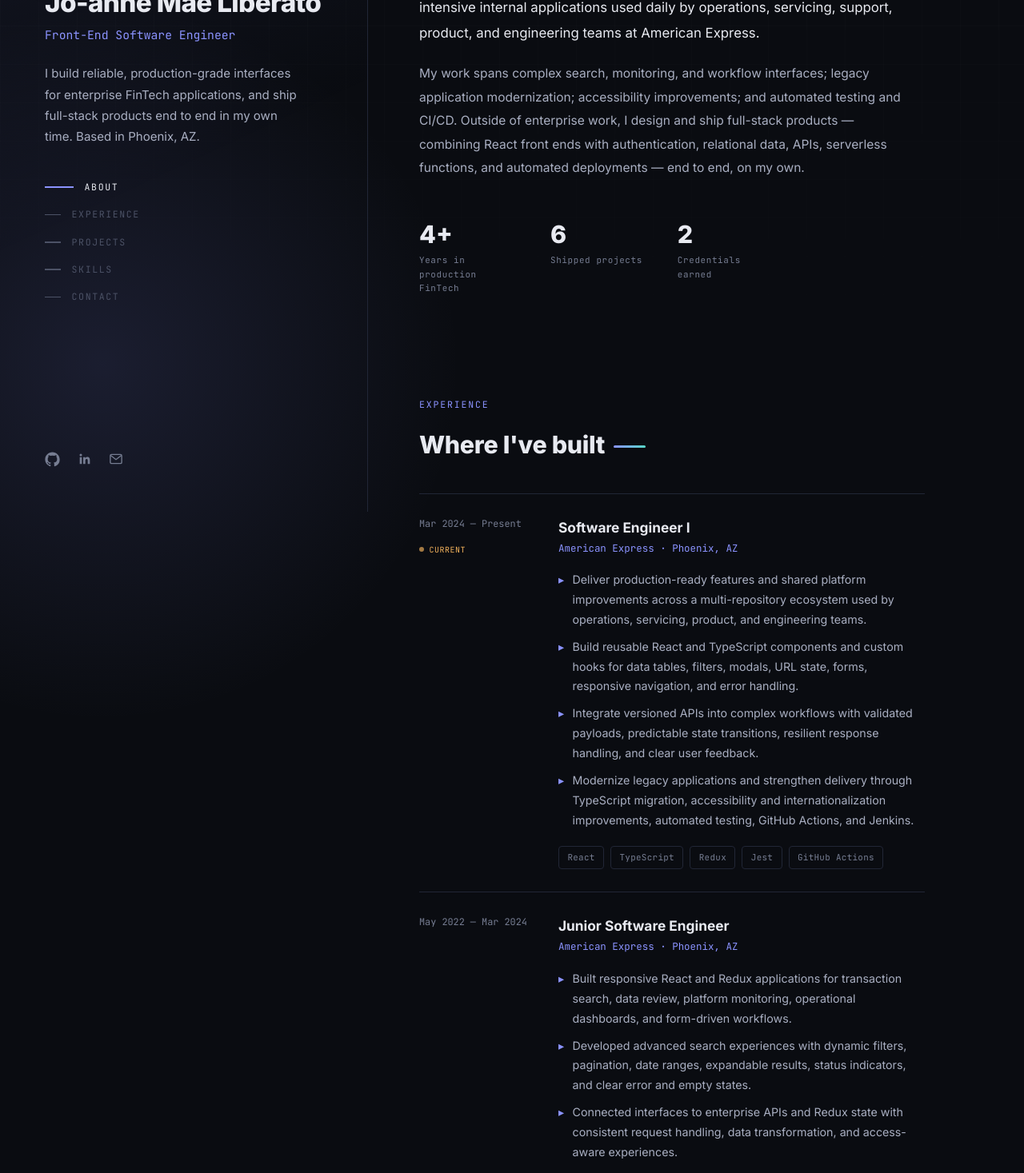
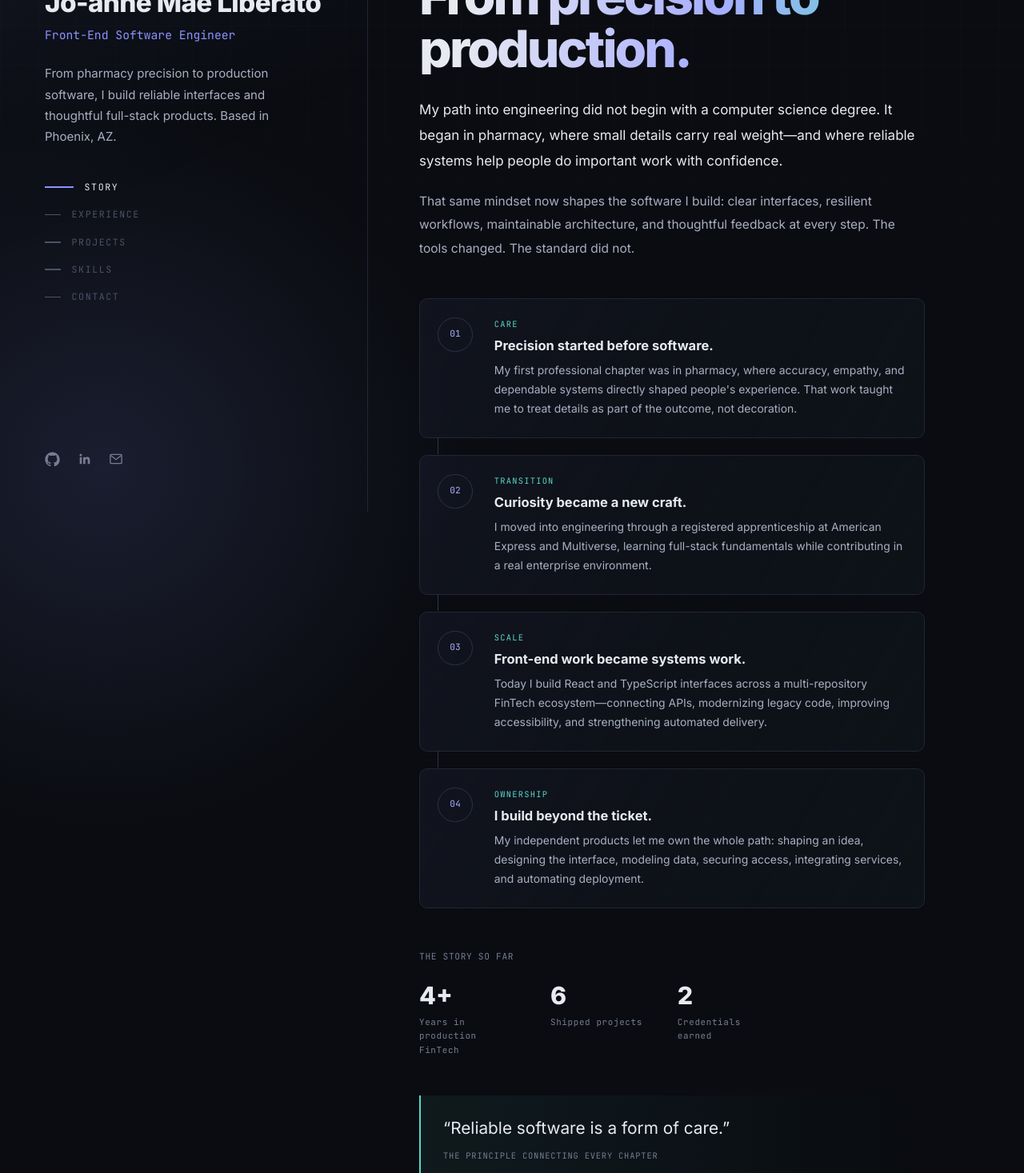
Before and after one commit to joannembl/joannembl, a React (Create React App) app: page / in a window 1280 px wide. Shown: the part 160-1627 px from the top of the page at 80% size. Built offline with nearby package versions, Linux system fonts and the light colour scheme.

Commit message:
Tell career story through portfolio

```diff
--- a/src/App.jsx
+++ b/src/App.jsx
@@ -3,11 +3,38 @@ import { useState, useEffect, useRef } from "react";
 // ─── DATA ────────────────────────────────────────────────────────────────────
 
 const nav = [
-  { id: "about", label: "About" },
+  { id: "story", label: "Story" },
   { id: "experience", label: "Experience" },
   { id: "projects", label: "Projects" },
   { id: "skills", label: "Skills" },
   { id: "contact", label: "Contact" },
+];
+
+const storyChapters = [
+  {
+    number: "01",
+    label: "Care",
+    title: "Precision started before software.",
+    copy: "My first professional chapter was in pharmacy, where accuracy, empathy, and dependable systems directly shaped people's experience. That work taught me to treat details as part of the outcome, not decoration.",
+  },
+  {
+    number: "02",
+    label: "Transition",
+    title: "Curiosity became a new craft.",
+    copy: "I moved into engineering through a registered apprenticeship at American Express and Multiverse, learning full-stack fundamentals while contributing in a real enterprise environment.",
+  },
+  {
+    number: "03",
+    label: "Scale",
+    title: "Front-end work became systems work.",
+    copy: "Today I build React and TypeScript interfaces across a multi-repository FinTech ecosystem—connecting APIs, modernizing legacy code, improving accessibility, and strengthening automated delivery.",
+  },
+  {
+    number: "04",
+    label: "Ownership",
+    title: "I build beyond the ticket.",
+    copy: "My independent products let me own the whole path: shaping an idea, designing the interface, modeling data, securing access, integrating services, and automating deployment.",
+  },
 ];
 
 const experience = [
@@ -256,6 +283,18 @@ const globalCss = `
     background: linear-gradient(90deg, var(--accent), var(--cyan));
   }
 
+  .story-card { position: relative; }
+  .story-card::after {
+    content: ""; position: absolute; left: 1.35rem; bottom: -1.35rem;
+    width: 1px; height: 1.35rem; background: var(--border-hover);
+  }
+  .story-card:last-child::after { display: none; }
+
+  .story-word {
+    background: linear-gradient(100deg, var(--text) 10%, var(--accent-bright) 58%, var(--cyan));
+    -webkit-background-clip: text; background-clip: text; color: transparent;
+  }
+
   .skip-link {
     position: absolute; left: -999px; top: 0; z-index: 999;
     background: var(--accent); color: #08090d; padding: 0.75rem 1.25rem;
@@ -278,8 +317,9 @@ const globalCss = `
     .layout { flex-direction: column !important; }
     .hero-name { font-size: clamp(2rem,8vw,2.6rem) !important; }
     section { padding: 3.5rem 0 !important; }
-    .exp-grid, .proj-featured-grid, .proj-grid, .skills-grid { grid-template-columns: 1fr !important; }
+    .exp-grid, .proj-featured-grid, .proj-grid, .skills-grid, .story-grid { grid-template-columns: 1fr !important; }
     .exp-row { grid-template-columns: 1fr !important; gap: 0.4rem !important; }
+    .story-card { grid-template-columns: 2.8rem 1fr !important; }
   }
 `;
 
@@ -396,7 +436,7 @@ function Sidebar() {
           Front-End Software Engineer
         </p>
         <p className="sidebar-desc" style={{ fontSize: "0.94rem", color: "var(--text-body)", lineHeight: 1.75, maxWidth: "320px", marginBottom: "2.5rem" }}>
-          I build reliable, production-grade interfaces for enterprise FinTech applications, and ship full-stack products end to end in my own time. Based in Phoenix, AZ.
+          From pharmacy precision to production software, I build reliable interfaces and thoughtful full-stack products. Based in Phoenix, AZ.
         </p>
 
         <nav className="sidebar-nav" aria-label="Section navigation">
@@ -440,7 +480,7 @@ function Sidebar() {
 
 // ─── ABOUT ────────────────────────────────────────────────────────────────────
 
-function About() {
+function Story() {
   const [ref, inView] = useInView();
   const stats = [
     { num: "4+", label: "Years in production FinTech" },
@@ -449,18 +489,42 @@ function About() {
   ];
 
   return (
-    <section id="about" ref={ref} style={{
+    <section id="story" ref={ref} style={{
       padding: "5.5rem 0 4rem", opacity: inView ? 1 : 0,
       transform: inView ? "translateY(0)" : "translateY(14px)",
       transition: "opacity 0.6s ease, transform 0.6s ease",
     }}>
-      <Eyebrow>About</Eyebrow>
-      <p style={{ fontSize: "1.05rem", color: "var(--text)", lineHeight: 1.9, maxWidth: "620px", marginBottom: "1.2rem" }}>
-        I'm a front-end software engineer with four-plus years building reliable, data-intensive internal applications used daily by operations, servicing, support, product, and engineering teams at American Express.
+      <Eyebrow>The opening chapter</Eyebrow>
+      <h2 className="story-word" style={{ fontSize: "clamp(2.35rem,5vw,4.4rem)", fontWeight: 800, letterSpacing: "-0.045em", lineHeight: 1.02, maxWidth: "680px", marginBottom: "1.75rem" }}>
+        From precision to production.
+      </h2>
+      <p style={{ fontSize: "1.06rem", color: "var(--text)", lineHeight: 1.9, maxWidth: "620px", marginBottom: "1.2rem" }}>
+        My path into engineering did not begin with a computer science degree. It began in pharmacy, where small details carry real weight—and where reliable systems help people do important work with confidence.
       </p>
-      <p style={{ fontSize: "0.97rem", color: "var(--text-body)", lineHeight: 1.9, maxWidth: "620px", marginBottom: "2.75rem" }}>
-        My work spans complex search, monitoring, and workflow interfaces; legacy application modernization; accessibility improvements; and automated testing and CI/CD. Outside of enterprise work, I design and ship full-stack products — combining React front ends with authentication, relational data, APIs, serverless functions, and automated deployments — end to end, on my own.
+      <p style={{ fontSize: "0.97rem", color: "var(--text-body)", lineHeight: 1.9, maxWidth: "620px", marginBottom: "3rem" }}>
+        That same mindset now shapes the software I build: clear interfaces, resilient workflows, maintainable architecture, and thoughtful feedback at every step. The tools changed. The standard did not.
       </p>
+
+      <div className="story-grid" style={{ display: "grid", gridTemplateColumns: "1fr", gap: "1.35rem", marginBottom: "3.25rem" }}>
+        {storyChapters.map((chapter) => (
+          <article key={chapter.number} className="story-card" style={{
+            display: "grid", gridTemplateColumns: "3.4rem 1fr", gap: "1rem",
+            padding: "1.4rem", border: "1px solid var(--border)", borderRadius: "10px",
+            background: "linear-gradient(120deg, rgba(139,147,255,0.06), rgba(16,20,28,0.72) 48%, rgba(88,214,199,0.035))",
+          }}>
+            <div style={{ ...mono, width: "2.7rem", height: "2.7rem", display: "grid", placeItems: "center", borderRadius: "50%", border: "1px solid var(--border-hover)", color: "var(--accent-bright)", fontSize: "0.7rem" }}>
+              {chapter.number}
+            </div>
+            <div>
+              <div style={{ ...mono, color: "var(--cyan)", fontSize: "0.65rem", letterSpacing: "0.12em", textTransform: "uppercase", marginBottom: "0.35rem" }}>{chapter.label}</div>
+              <h3 style={{ color: "var(--text)", fontSize: "1.03rem", marginBottom: "0.45rem" }}>{chapter.title}</h3>
+              <p style={{ color: "var(--text-body)", fontSize: "0.87rem", lineHeight: 1.72 }}>{chapter.copy}</p>
+            </div>
+          </article>
+        ))}
+      </div>
+
+      <div style={{ ...mono, color: "var(--text-muted)", fontSize: "0.7rem", letterSpacing: "0.06em", marginBottom: "1rem" }}>THE STORY SO FAR</div>
       <div style={{ display: "flex", gap: "2.75rem", flexWrap: "wrap" }}>
         {stats.map((s) => (
           <div key={s.label}>
@@ -469,6 +533,16 @@ function About() {
           </div>
         ))}
       </div>
+      <blockquote style={{
+        marginTop: "3rem", padding: "1.5rem 1.75rem", borderLeft: "2px solid var(--cyan)",
+        background: "linear-gradient(90deg, rgba(88,214,199,0.07), transparent)",
+        color: "var(--text)", fontSize: "clamp(1.05rem,2.2vw,1.3rem)", lineHeight: 1.6,
+      }}>
+        “Reliable software is a form of care.”
+        <span style={{ ...mono, display: "block", marginTop: "0.6rem", color: "var(--text-muted)", fontSize: "0.65rem", letterSpacing: "0.08em", textTransform: "uppercase" }}>
+          The principle connecting every chapter
+        </span>
+      </blockquote>
     </section>
   );
 }
@@ -516,7 +590,7 @@ function Experience() {
   return (
     <section id="experience" style={{ padding: "4rem 0" }}>
       <Eyebrow>Experience</Eyebrow>
-      <SectionTitle>Where I've built</SectionTitle>
+      <SectionTitle>The work that shaped me</SectionTitle>
       <div>
         {experience.map((e, i) => <ExperienceItem key={e.role} e={e} i={i} />)}
       </div>
@@ -584,7 +658,7 @@ function Projects() {
   return (
     <section id="projects" style={{ padding: "4rem 0" }}>
       <Eyebrow>Projects</Eyebrow>
-      <SectionTitle>What I've shipped</SectionTitle>
+      <SectionTitle>Ideas I carried into production</SectionTitle>
 
       <div className="proj-featured-grid" style={{ display: "grid", gridTemplateColumns: "repeat(2, 1fr)", gap: "1.25rem", marginBottom: "1.25rem" }}>
         {featured.map((p, i) => <ProjectCard key={p.title} p={p} i={i} featured />)}
@@ -608,7 +682,7 @@ function Skills() {
       transition: "opacity 0.6s ease, transform 0.6s ease",
     }}>
       <Eyebrow>Skills</Eyebrow>
-      <SectionTitle>Tools I reach for</SectionTitle>
+      <SectionTitle>The toolkit behind the story</SectionTitle>
 
       <div className="skills-grid" style={{ display: "grid", gridTemplateColumns: "repeat(2, 1fr)", gap: "1.75rem 2.5rem", marginBottom: "3rem" }}>
         {skillGroups.map((g) => (
@@ -703,10 +777,10 @@ export default function Portfolio() {
 
   return (
     <div className="layout" style={{ display: "flex", minHeight: "100vh", maxWidth: "1400px", margin: "0 auto" }}>
-      <a href="#about" className="skip-link">Skip to content</a>
+      <a href="#story" className="skip-link">Skip to content</a>
       <Sidebar />
       <main className="content" style={{ width: "60%", padding: "0 4rem 0 4rem", maxWidth: "760px" }}>
-        <About />
+        <Story />
         <Experience />
         <Projects />
         <Skills />
```
